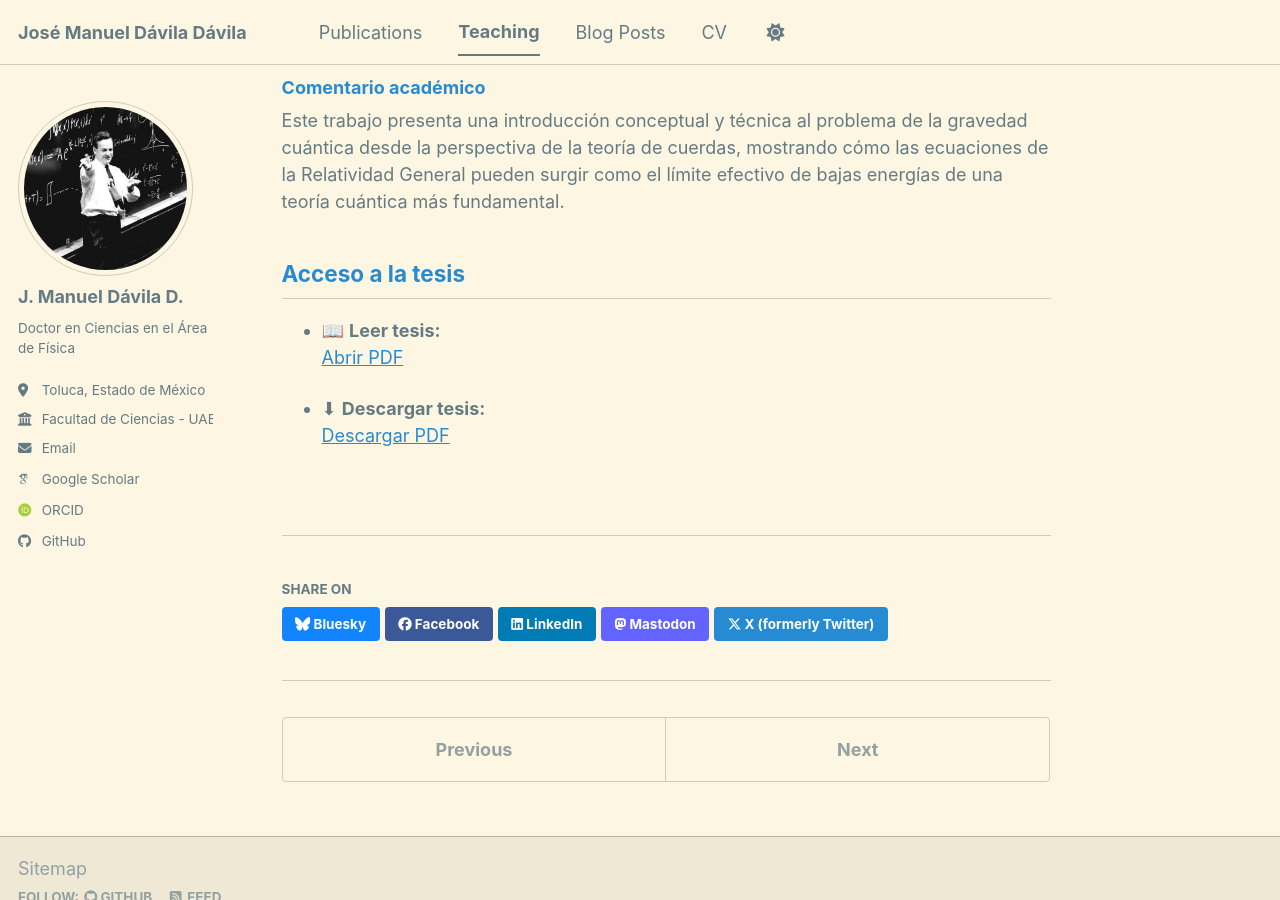
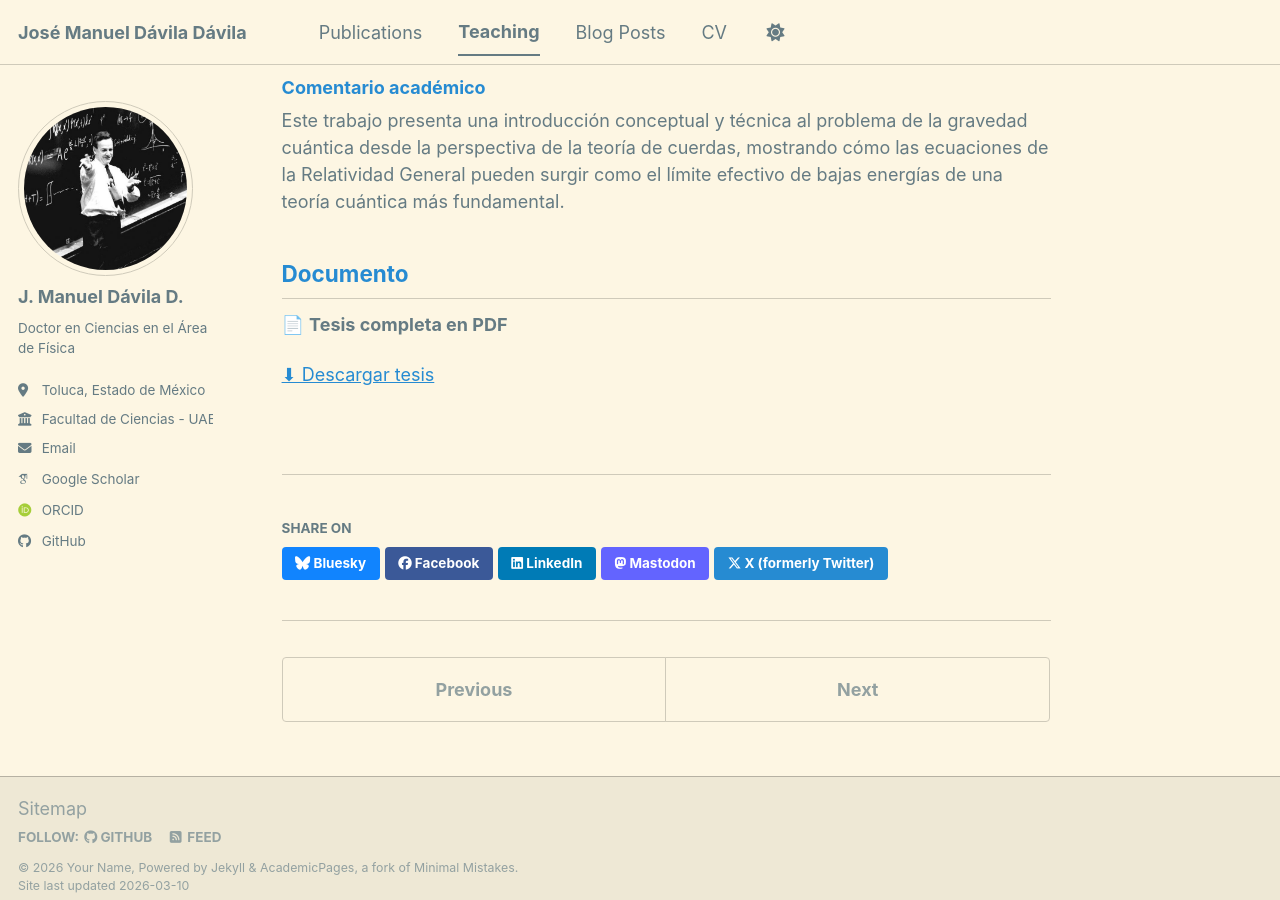
Before and after one commit to jmdaviladr/jmdaviladr.github.io, a Jekyll site: the page built from _teaching/2020-gravedad-cuantica-teoria-cuerdas.md, in a window 1280 px wide and 900 px high, scrolled down 1150 px. Built offline with Jekyll 4.4.1, drawn with Linux system fonts in a browser that asks for light colours; some web fonts are replaced; a script bundle is joined from its source files by our own code; library files that are not in the unit come from our copies.

Commit message:
Update 2020-gravedad-cuantica-teoria-cuerdas.md

```diff
--- a/_teaching/2020-gravedad-cuantica-teoria-cuerdas.md
+++ b/_teaching/2020-gravedad-cuantica-teoria-cuerdas.md
@@ -38,10 +38,8 @@ La tesis desarrolla los siguientes temas principales:
 
 Este trabajo presenta una introducción conceptual y técnica al problema de la gravedad cuántica desde la perspectiva de la teoría de cuerdas, mostrando cómo las ecuaciones de la Relatividad General pueden surgir como el límite efectivo de bajas energías de una teoría cuántica más fundamental.
 
-## Acceso a la tesis
+## Documento
 
-- 📖 **Leer tesis:**
-  [Abrir PDF](../../files/2020-gravedad-cuantica-teoria-cuerdas.pdf)
+📄 **Tesis completa en PDF**
 
-- ⬇ **Descargar tesis:**
-  [Descargar PDF](../../files/2020-gravedad-cuantica-teoria-cuerdas.pdf)
+[⬇ Descargar tesis](/files/2020-gravedad-cuantica-teoria-cuerdas.pdf)
```
